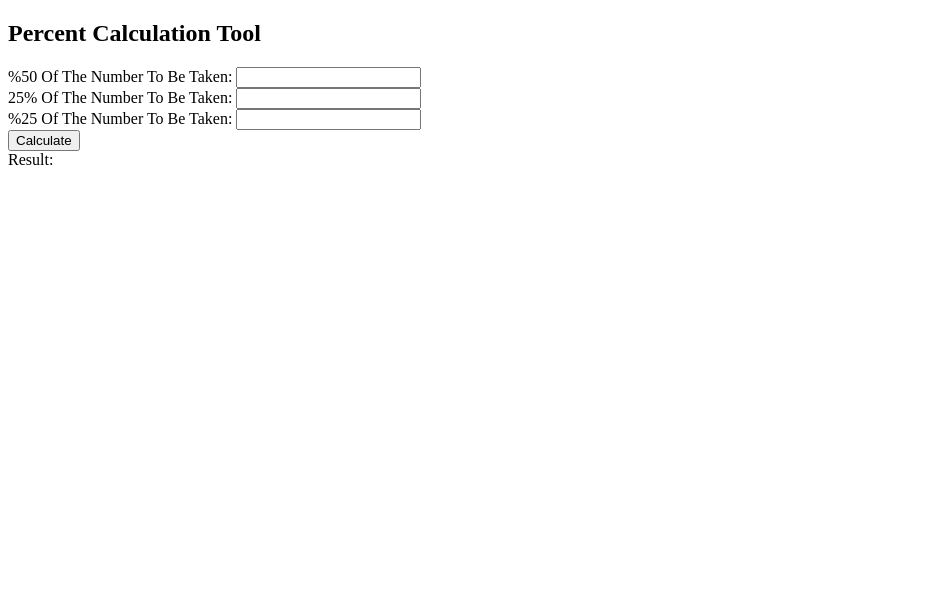
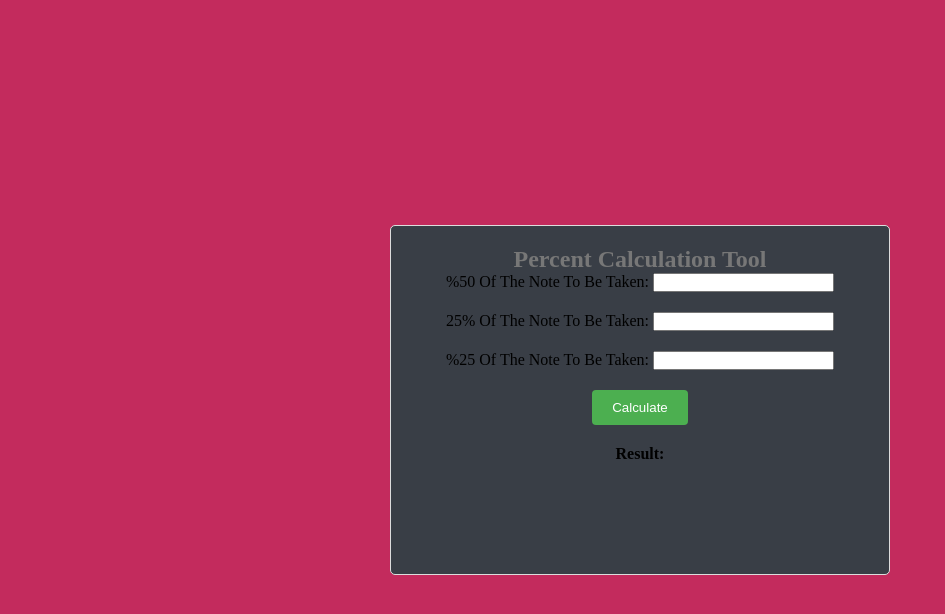
Before and after one commit to Kaliaad/nginx, a plain HTML site: page site/index.html in a window 1280 px wide. Shown: the whole page, without its empty margins (0-945 px from the left). Drawn offline with Linux system fonts and the light colour scheme.

Commit message:
Update index.html

```diff
--- a/site/index.html
+++ b/site/index.html
@@ -1,8 +1,8 @@
 <!DOCTYPE html>
 <html>
 <head>
-    <title>Yüzde Hesaplama Aracı</title>
-    <link rel="stylesheet" type="text/css" href="style.css">
+    <title>Percent Calculation Tool</title>
+    <link rel="stylesheet" type="text/css" href="styles.css">
 </head>
 <body>
 
@@ -10,17 +10,17 @@
         <h2>Percent Calculation Tool</h2>
 
         <div class="input-container">
-            <label for="number1" class="label-spacing">%50 Of The Number To Be Taken:</label>
+            <label for="number1" class="label-spacing">%50 Of The Note To Be Taken:</label>
             <input type="number" id="number1" name="number1">
         </div>
 
         <div class="input-container">
-            <label for="number2" class="label-spacing">25% Of The Number To Be Taken:</label>
+            <label for="number2" class="label-spacing">25% Of The Note To Be Taken:</label>
             <input type="number" id="number2" name="number2">
         </div>
 
         <div class="input-container">
-            <label for="number3" class="label-spacing">%25 Of The Number To Be Taken:</label>
+            <label for="number3" class="label-spacing">%25 Of The Note To Be Taken:</label>
             <input type="number" id="number3" name="number3">
         </div>
 
```
